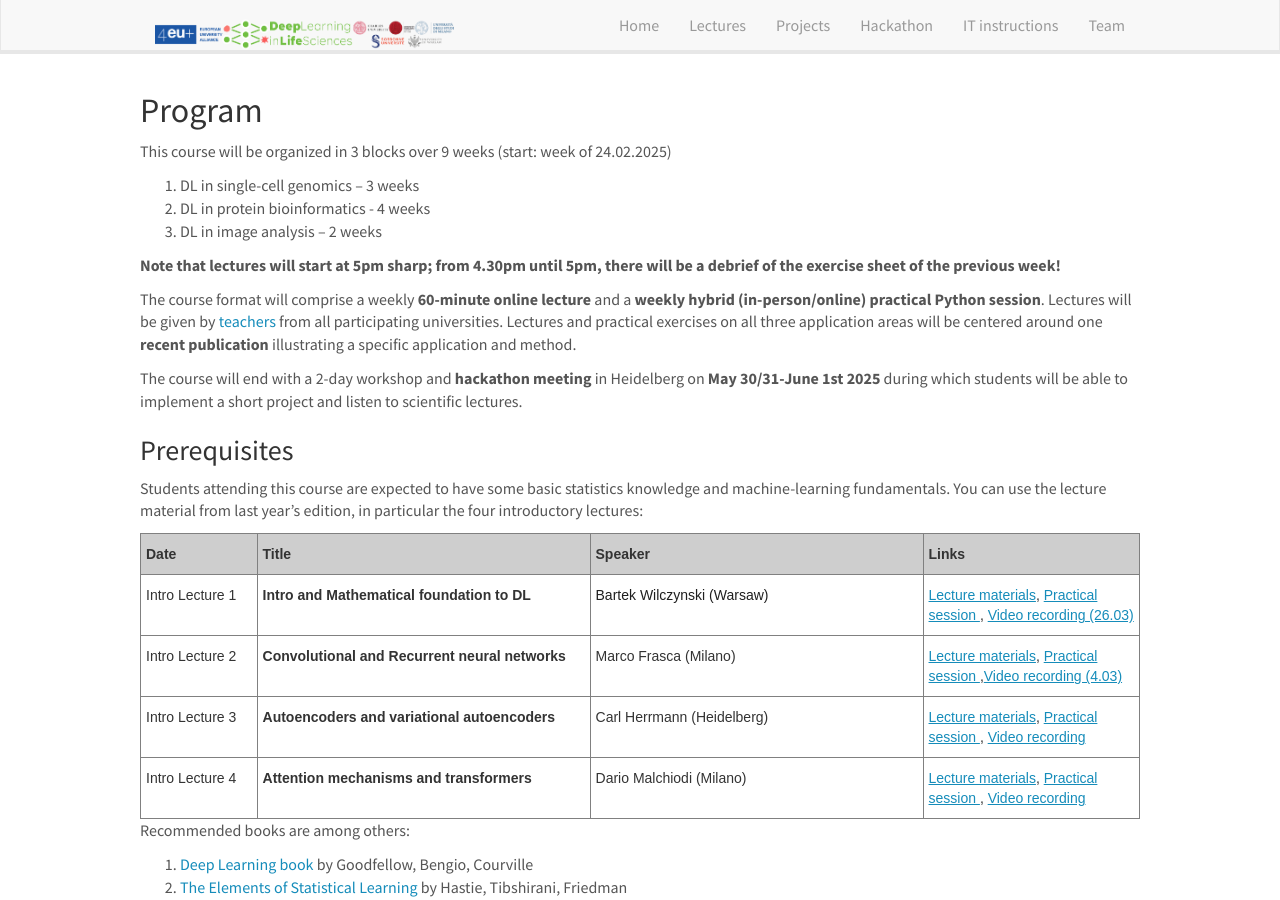
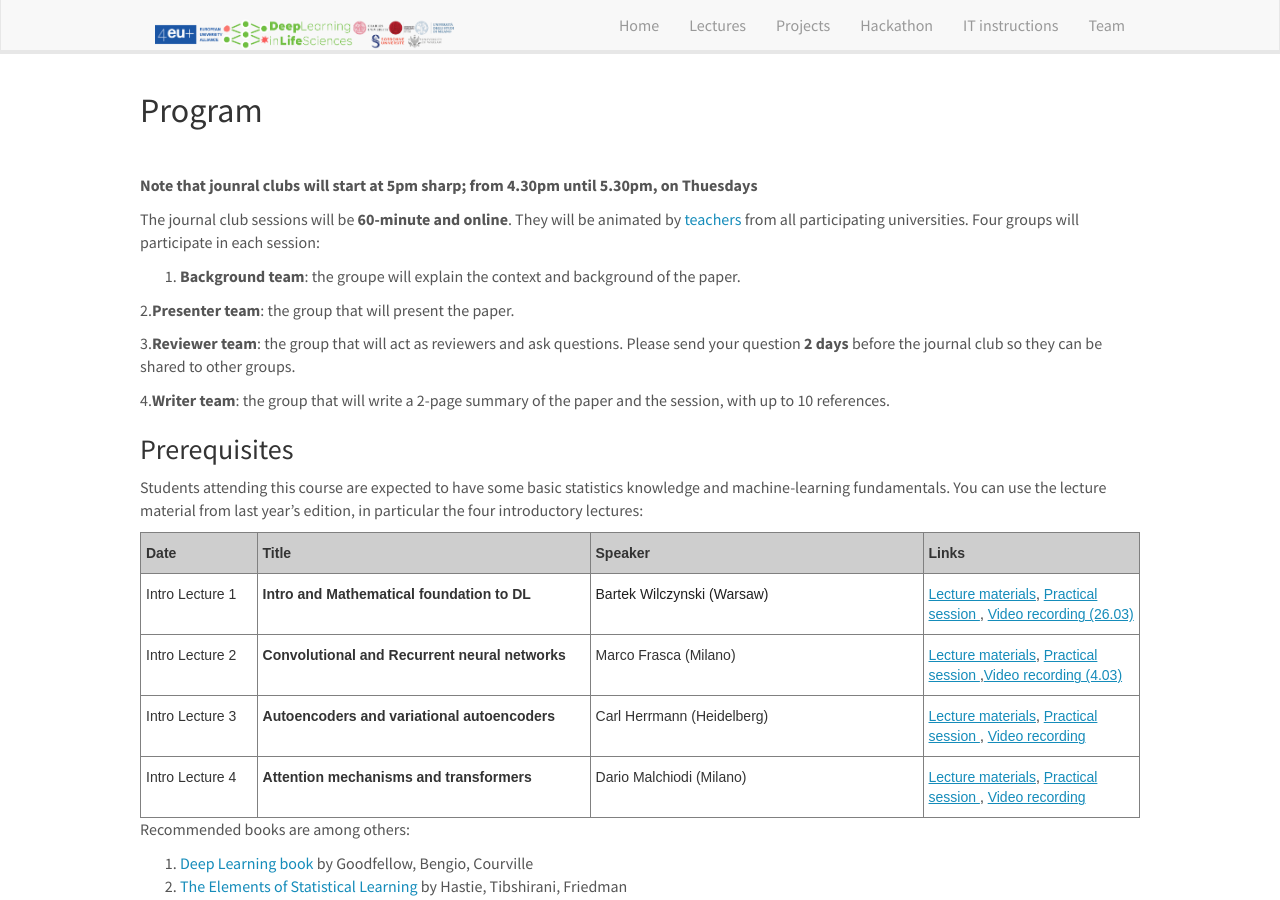
Before and after one commit to GregoireSU/deeplife4eu.github.io, a Jekyll site: the page built from _pages/program.md, in a window 1280 px wide and 900 px high. Built offline with Jekyll 4.4.1, drawn with Linux system fonts in a browser that asks for light colours; nearby versions of some CDN libraries.

Commit message:
changed the program

```diff
--- a/_pages/program.md
+++ b/_pages/program.md
@@ -7,20 +7,23 @@ permalink: /program
 
 ## Program
 
-This course will be organized in 3 blocks over 9 weeks (start: week of 24.02.2025)
 
-1. DL in single-cell genomics – 3 weeks
-2. DL in protein bioinformatics - 4 weeks
-3. DL in image analysis – 2 weeks
 <br>
 
-**Note that lectures will start at 5pm sharp; from 4.30pm until 5pm, there will be a debrief of the exercise sheet of the previous week!**
+**Note that jounral clubs will start at 5pm sharp; from 4.30pm until 5.30pm, on Thuesdays**
 
 
-The course format will comprise a weekly **60-minute online lecture** and a **weekly hybrid (in-person/online) practical Python session**. Lectures will be given by [teachers]({{ site.url }}{{ site.baseurl }}/team) from all participating universities. Lectures and practical exercises on all three application areas will be centered around one **recent publication** illustrating a specific application and method.
+The journal club sessions will be **60-minute and online**. They will be animated by [teachers]({{ site.url }}{{ site.baseurl }}/team) from all participating universities. Four groups will participate in each session:
+
+1. **Background team**: the groupe will explain the context and background of the paper.
+
+2.**Presenter team**: the group that will present the paper.
+
+3.**Reviewer team**: the group that will act as reviewers and ask questions. Please send your question **2 days** before the journal club so they can be shared to other groups.
+
+4.**Writer team**: the group that will write a 2-page summary of the paper and the session, with up to 10 references.
 <br>
 
-The course will end with a 2-day workshop and **hackathon meeting** in Heidelberg on **May 30/31-June 1st 2025** during which students will be able to implement a short project and listen to scientific lectures.
 
 
 ### Prerequisites {#Prerequisites}
```
Also changed, not shown: 1 other file.
